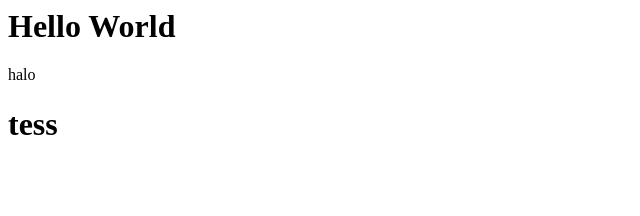
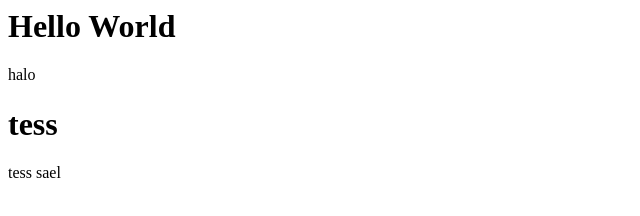
Before and after one commit to coba-organisasi15/coba, a plain HTML site: page index.html in a window 1280 px wide. Shown: the full height of the page, 0-640 px from the left. Drawn offline with Linux system fonts and the light colour scheme.

Commit message:
tambah code

```diff
--- a/index.html
+++ b/index.html
@@ -1,3 +1,4 @@
 <h1>Hello World</h1>
 <p>halo</p>
 <h1>tess</h1>
+<p>tess sael</p>
```
